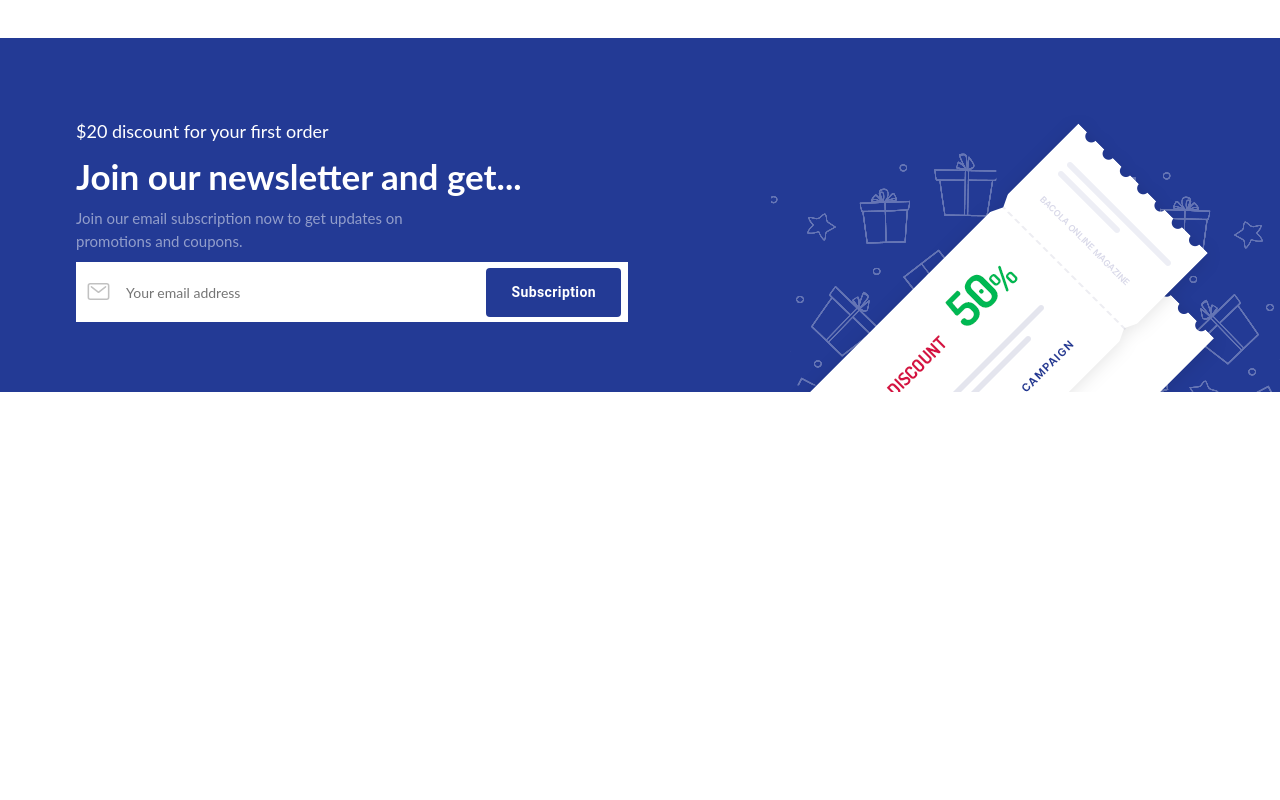
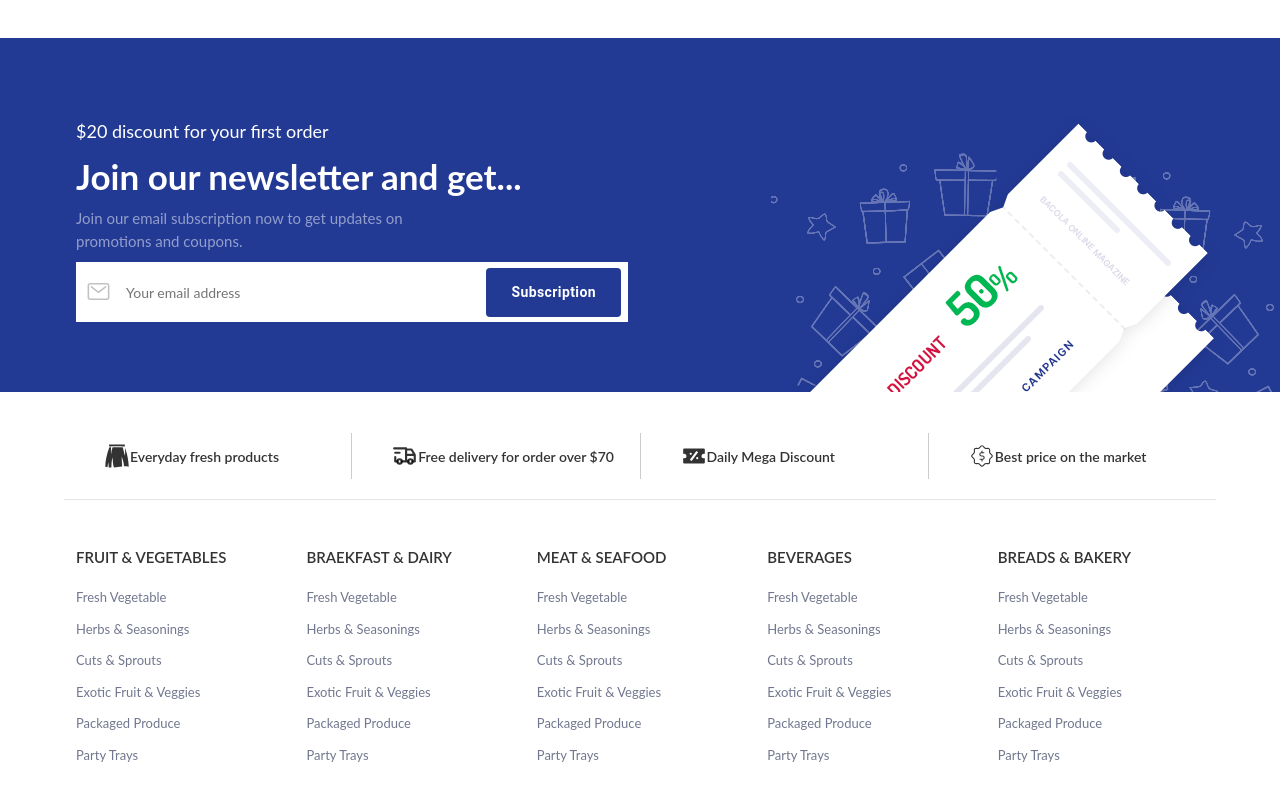
Before and after one commit to hidorika-hikari/E-CommerceWebsite, a React (Create React App) app: page / in a window 1280 px wide. Shown: the part 10729-11529 px from the top of the page. Before the commit the page ends 11137 px from the top, so only its background shows below. Built offline with nearby package versions, Linux system fonts and the light colour scheme; no server answers.

Commit message:
<ul style={{ paddingLeft: 0 }}>

```diff
--- a/src/App.css
+++ b/src/App.css
@@ -781,3 +781,52 @@ nav .navPart2 ul li .submenu a button:hover{
   text-transform: capitalize !important;
   font-weight: 600 !important;
 }
+
+footer{
+  width: 100%;
+  height: 500px;
+  margin: auto;
+  background: #fff;
+  padding: 25px 0px;
+}
+
+footer .topInfo{
+  border-bottom: 1px solid rgba(0, 0, 0, 0.1);
+  padding-bottom: 20px;
+}
+
+footer .topInfo .col{
+  padding: 10px 15px;
+  padding-left: 40px;
+  border-right: 1px solid rgba(0, 0, 0, 0.2);
+}
+
+footer .topInfo .col:last-child{
+  border-right: 0px;
+}
+
+footer .topInfo .col svg{
+  font-size: 26px;
+}
+
+footer .topInfo .col span{
+  font-size: 14px;
+  font-weight: 600;
+}
+
+footer .linkWrap h5{
+  font-size: 15px;
+  margin-bottom: 20px;
+  font-weight: 600;
+}
+
+footer .linkWrap ul li{
+  list-style: none;
+  margin-bottom: 10px;
+}
+
+footer .linkWrap ul li a{
+  color: #71778e;
+  font-size: 13px;
+  text-decoration: none;
+}
--- a/src/App.js
+++ b/src/App.js
@@ -3,6 +3,7 @@ import './App.css';
 import { BrowserRouter, Route , Routes} from "react-router-dom";
 import Home from "./Pages/Home";
 import Header from "./Components/Header";
+import Footer from "./Components/Footer";
 import { createContext, useEffect, useState } from "react";
 import axios from 'axios';
 
@@ -37,6 +38,7 @@ function App() {
       <Routes>
         <Route path="/" exact={true} element={<Home/>}/>
       </Routes>
+      <Footer/>
       </MyContext.Provider>
     </BrowserRouter>
   );
--- /dev/null
+++ b/src/Components/Footer/index.js
@@ -0,0 +1,98 @@
+import { GiSkirt } from "react-icons/gi";
+import { TbTruckDelivery } from "react-icons/tb";
+import { BiSolidDiscount } from "react-icons/bi";
+import { CiBadgeDollar } from "react-icons/ci";
+import { Link } from "react-router-dom";
+
+const Footer = () => {
+    return (
+        <footer>
+            <div className="container">
+                <div className="topInfo row">
+                    <div className="col d-flex align-items-center">
+                        <span><GiSkirt/></span>
+                        <span>Everyday fresh products</span>
+                    </div>
+                    <div className="col d-flex align-items-center">
+                        <span><TbTruckDelivery/></span>
+                        <span>Free delivery for order over $70</span>
+                    </div>
+                    <div className="col d-flex align-items-center">
+                        <span><BiSolidDiscount/></span>
+                        <span>Daily Mega Discount</span>
+                    </div>
+                    <div className="col d-flex align-items-center">
+                        <span><CiBadgeDollar/></span>
+                        <span>Best price on the market</span>
+                    </div>
+                </div>
+
+                <div className="row mt-5 linkWrap">
+                    <div className="col">
+                    <h5>FRUIT & VEGETABLES</h5>
+                    <ul style={{ paddingLeft: 0 }}>
+                        <li><Link to="#">Fresh Vegetable</Link></li>
+                        <li><Link to="#">Herbs & Seasonings</Link></li>
+                        <li><Link to="#">Cuts & Sprouts</Link></li>
+                        <li><Link to="#">Exotic Fruit & Veggies</Link></li>
+                        <li><Link to="#">Packaged Produce</Link></li>
+                        <li><Link to="#">Party Trays</Link></li>
+                    </ul>
+                    </div>
+
+                    <div className="col">
+                    <h5>BRAEKFAST & DAIRY</h5>
+                    <ul style={{ paddingLeft: 0 }}>
+                        <li><Link to="#">Fresh Vegetable</Link></li>
+                        <li><Link to="#">Herbs & Seasonings</Link></li>
+                        <li><Link to="#">Cuts & Sprouts</Link></li>
+                        <li><Link to="#">Exotic Fruit & Veggies</Link></li>
+                        <li><Link to="#">Packaged Produce</Link></li>
+                        <li><Link to="#">Party Trays</Link></li>
+                    </ul>
+                    </div>
+
+                    <div className="col">
+                    <h5>MEAT & SEAFOOD</h5>
+                    <ul style={{ paddingLeft: 0 }}>
+                        <li><Link to="#">Fresh Vegetable</Link></li>
+                        <li><Link to="#">Herbs & Seasonings</Link></li>
+                        <li><Link to="#">Cuts & Sprouts</Link></li>
+                        <li><Link to="#">Exotic Fruit & Veggies</Link></li>
+                        <li><Link to="#">Packaged Produce</Link></li>
+                        <li><Link to="#">Party Trays</Link></li>
+                    </ul>
+                    </div>
+
+                    <div className="col">
+                    <h5>BEVERAGES</h5>
+                    <ul style={{ paddingLeft: 0 }}>
+                        <li><Link to="#">Fresh Vegetable</Link></li>
+                        <li><Link to="#">Herbs & Seasonings</Link></li>
+                        <li><Link to="#">Cuts & Sprouts</Link></li>
+                        <li><Link to="#">Exotic Fruit & Veggies</Link></li>
+                        <li><Link to="#">Packaged Produce</Link></li>
+                        <li><Link to="#">Party Trays</Link></li>
+                    </ul>
+                    </div>
+
+                    <div className="col">
+                    <h5>BREADS & BAKERY</h5>
+                    <ul style={{ paddingLeft: 0 }}>
+                        <li><Link to="#">Fresh Vegetable</Link></li>
+                        <li><Link to="#">Herbs & Seasonings</Link></li>
+                        <li><Link to="#">Cuts & Sprouts</Link></li>
+                        <li><Link to="#">Exotic Fruit & Veggies</Link></li>
+                        <li><Link to="#">Packaged Produce</Link></li>
+                        <li><Link to="#">Party Trays</Link></li>
+                    </ul>
+                    </div>
+                </div>
+
+
+            </div>
+        </footer>
+    )
+}
+
+export default Footer;
```
Also changed, not shown: 1 other file (tests, documents, lock files or other folders).
